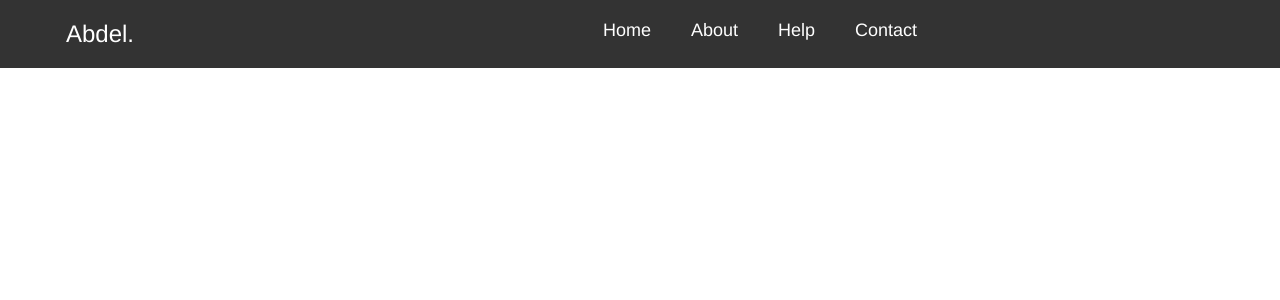
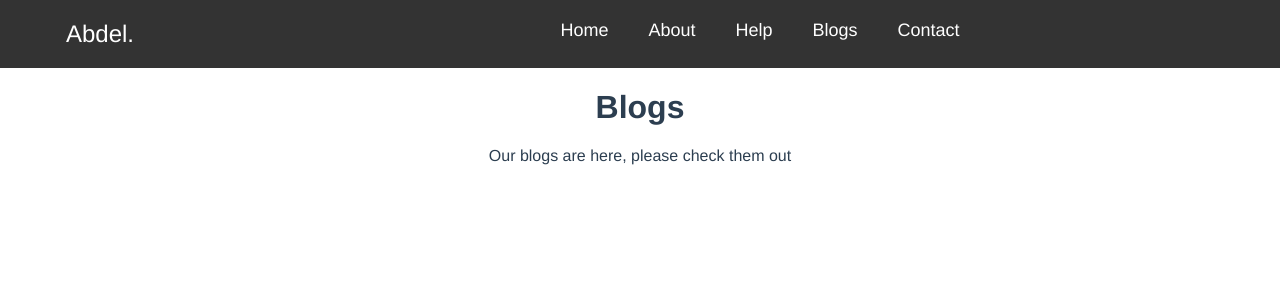
Before and after one commit to abdellatif-laghjaj/practice_vue_js, a Vue app: page /blogs in a window 1280 px wide. Shown: the top 300 px of the page. Built offline with nearby package versions, Linux system fonts and the light colour scheme.

Commit message:
add blogs

```diff
--- a/src/components/global/AppHeader.vue
+++ b/src/components/global/AppHeader.vue
@@ -10,6 +10,9 @@
             </router-link>
             <router-link to="/help" tag="li">
                 <a>Help</a>
+            </router-link>
+            <router-link to="/blogs" tag="li">
+                <a>Blogs</a>
             </router-link>
             <router-link to="/contact" tag="li" replace>
                 <a>Contact</a>
--- a/src/router/index.js
+++ b/src/router/index.js
@@ -22,6 +22,11 @@ const routes = [
         component: Help,
     },
     {
+        path: "/blogs",
+        name: "blogs",
+        component: () => import("../views/BlogsView"),
+    },
+    {
         path: "/contact",
         name: "contact",
         component: () => import("../views/ContactView.vue"),
--- /dev/null
+++ b/src/views/BlogsView.vue
@@ -0,0 +1,18 @@
+<template>
+    <div class="blogs">
+        <h1>{{ pageName }}</h1>
+        <p>{{ pageDescription }}</p>
+    </div>
+</template>
+
+<script>
+export default {
+    name: "BlogsView",
+    data: function () {
+        return {
+            pageName: "Blogs",
+            pageDescription: "Our blogs are here, please check them out",
+        };
+    },
+};
+</script>
```
